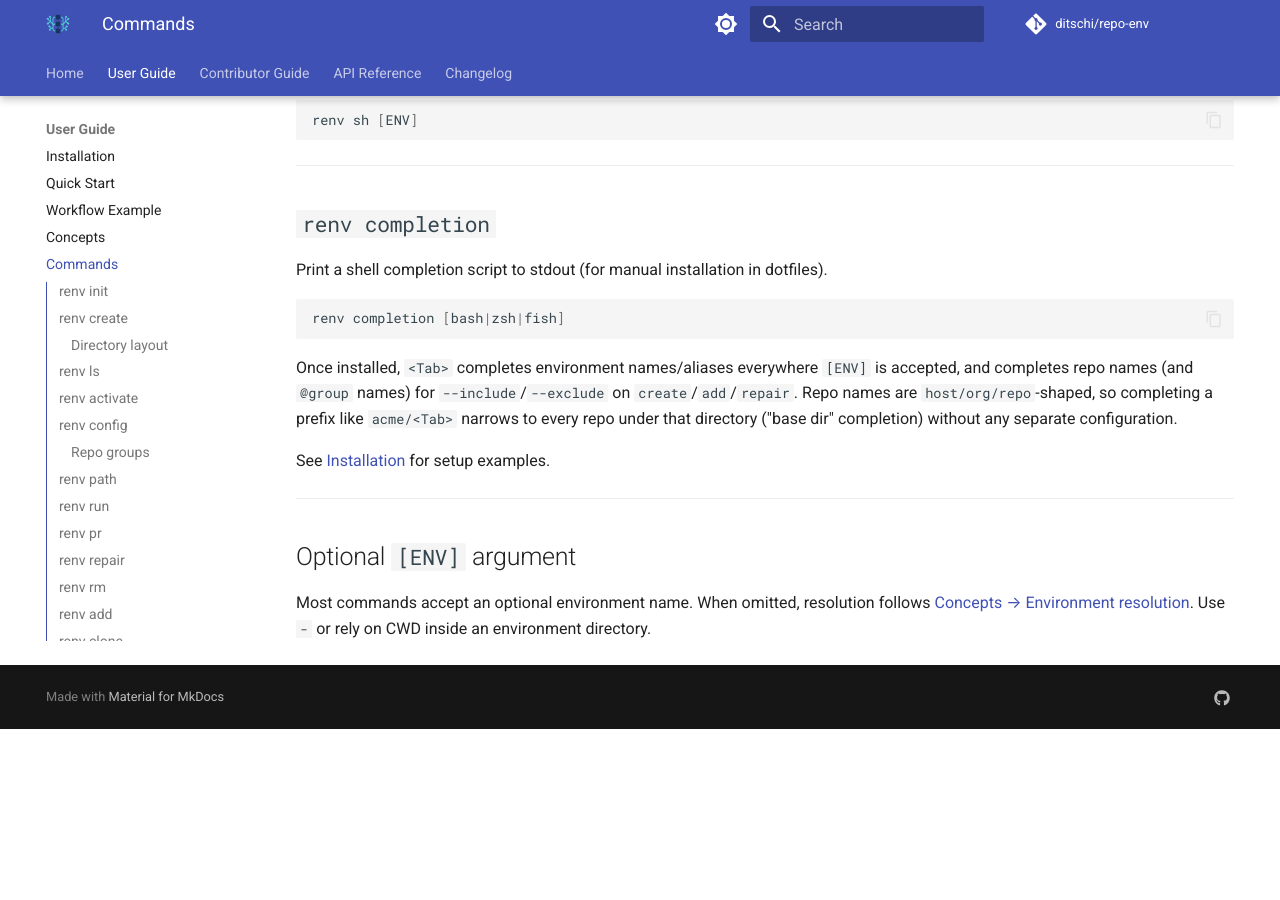
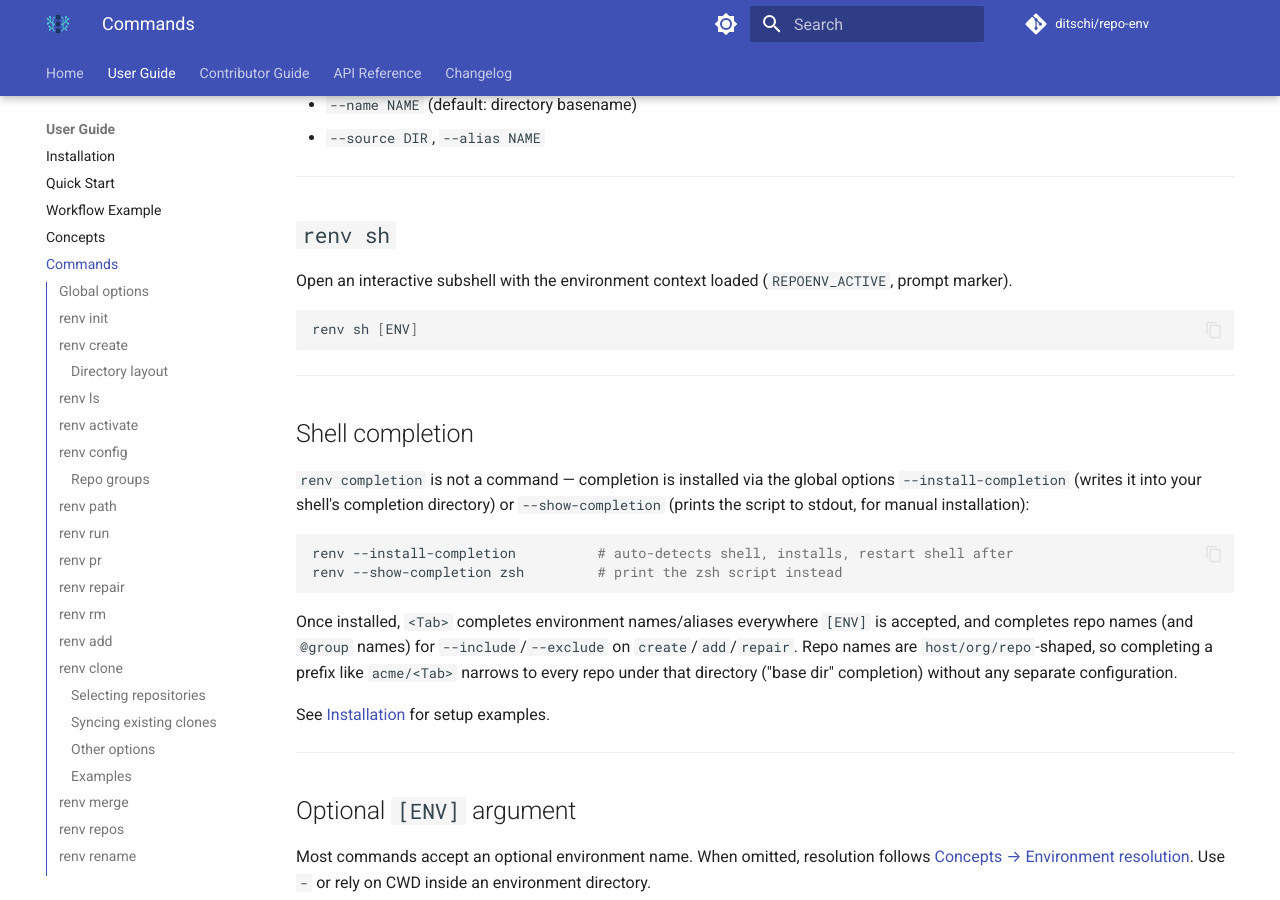
Before and after one commit to ditschi/repo-env, an MkDocs documentation site: the page built from docs/user-guide/commands.md, in a window 1280 px wide and 900 px high, scrolled down 8866 px. Built offline with MkDocs 1.6.1 and Material for MkDocs 9.7.7, drawn with Linux system fonts in a browser that asks for light colours; comment, search, counter and statistics services are not loaded; the version menu is left out; before the commit the page ends 9595 px from its top, so only the background shows below that; some of the changed text lies outside the part shown.

Commit message:
docs: fix stale renv-completion references, document clone/--debug, add worktree link
- installation.md, commands.md, workflow-example.md all still told users
  to run `eval "$(renv completion)"` -- that command was removed (7f28507)
  in favor of typer's built-in --install-completion/--show-completion,
  so this literally failed with "no such command". Replaced with the
  actual working flags.
- Adds a Global options section (--debug/--version/completion flags) and
  a Troubleshooting entry for --debug/REPOENV_DEBUG, neither of which
  were documented anywhere.
- Wires `renv clone` into the README quickstart, quickstart.md (new step
  2), and workflow-example.md as the entry point for an empty source tree.
- workflow-example.md's "add a repo later" step now reflects add's
  branch-inference default instead of showing a now-unnecessary --branch.
- concepts.md links to the official git-worktree docs up front, since
  renv is a layer of convention on top of it, not a replacement -- for
  readers who know git well but haven't used worktrees specifically.

Co-Authored-By: Claude Sonnet 5 <noreply@anthropic.com>

````diff
--- a/docs/user-guide/commands.md
+++ b/docs/user-guide/commands.md
@@ -3,6 +3,14 @@
 All commands are invoked as `renv <command> [OPTIONS] [ARGS]`.
 
 Run `renv --help` or `renv <command> --help` for the latest flags.
+
+## Global options
+
+- `--version/-V`: print the version and exit
+- `--debug`: show full Python tracebacks on unexpected errors instead of a short message
+  (also via `REPOENV_DEBUG=1`); see [Troubleshooting](troubleshooting.md#unexpected-errors)
+- `--install-completion [bash|zsh|fish]` / `--show-completion [bash|zsh|fish]`: see
+  [`renv completion`](#shell-completion) below
 
 ---
 
@@ -406,12 +414,15 @@ renv sh [ENV]
 
 ---
 
-## `renv completion`
+## Shell completion
 
-Print a shell completion script to stdout (for manual installation in dotfiles).
+`renv completion` is not a command — completion is installed via the global options
+`--install-completion` (writes it into your shell's completion directory) or
+`--show-completion` (prints the script to stdout, for manual installation):
 
 ```bash
-renv completion [bash|zsh|fish]
+renv --install-completion          # auto-detects shell, installs, restart shell after
+renv --show-completion zsh         # print the zsh script instead
 ```
 
 Once installed, `<Tab>` completes environment names/aliases everywhere `[ENV]` is accepted, and
````
Also changed, not shown: README.md (+1 -0 lines), docs/user-guide/concepts.md (+3 -1 lines), docs/user-guide/installation.md (+3 -3 lines), docs/user-guide/quickstart.md (+16 -6 lines), docs/user-guide/troubleshooting.md (+13 -0 lines), docs/user-guide/workflow-example.md (+8 -2 lines).
